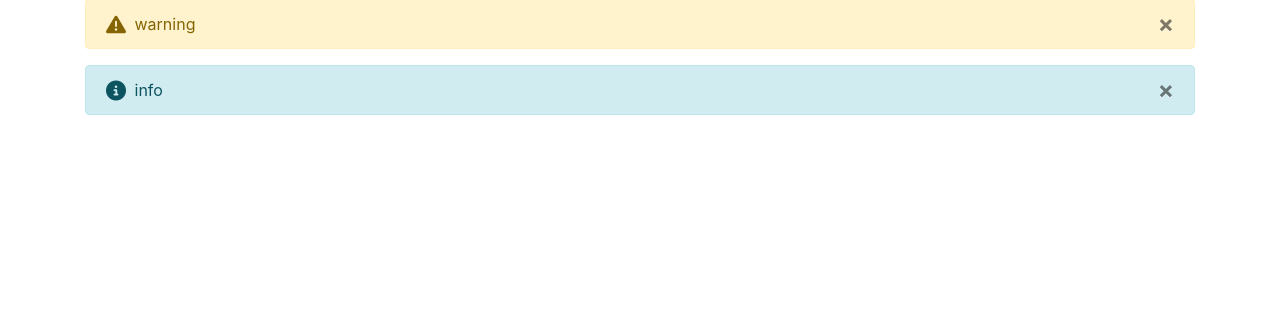
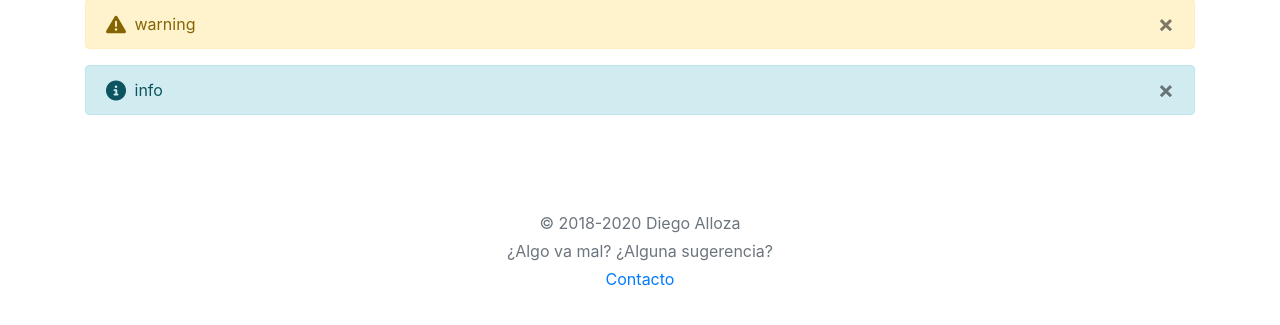
Before and after one commit to sralloza/flask-web, a Flask app: page /notifications in a window 1280 px wide. Shown: the part 273-598 px from the top of the page. Run offline with Flask 2, Linux system fonts and the light colour scheme; parts of the project's set-up code (start-up, migrations or seed data) failed here and were passed over; some libraries are stand-ins or nearby versions.

Commit message:
Add footer

```diff
--- a/app/base/templates/base.html
+++ b/app/base/templates/base.html
@@ -4,10 +4,9 @@
 
 {% block head %}
 {{ super() }}
-<link rel="apple-touch-icon-precomposed" sizes="200x200" href="{{ url_for('static', filename='images/favicon.png') }}"/>
+<link rel="apple-touch-icon-precomposed" sizes="200x200"href="{{ url_for('static', filename='images/favicon.png') }}"/>
 <link rel="icon" href="{{ url_for('static', filename='images/favicon.png') }}"/>
 <link rel="shortcut icon" type="image/png" href="{{ url_for('static', filename='images/favicon.png') }}"/>
-<!-- <link rel="stylesheet" href="https://maxcdn.bootstrapcdn.com/font-awesome/4.7.0/css/font-awesome.min.css"> -->
 {% endblock %}
 
 <{% block content %}
@@ -36,18 +35,16 @@
     </div>
     {% endfor %}
     {% block page_content %}{% endblock %}
-</div>
 
     {% block footer %}
-<!--<footer class="page-footer font-small blue bg-dark">-->
+        <footer class="my-5 pt-5 text-muted text-center text-small">
+            <p class="mb-1">© 2018-2020 Diego Alloza</p>
+            <p class="mb-1">¿Algo va mal? ¿Alguna sugerencia?</p>
 
-  <!-- Copyright -->
-  <!--<div class="footer-copyright text-center py-3">-->
-      <!--<br><br>-->
-  <!--</div>-->
-  <!-- Copyright -->
-
-<!--</footer>-->
+            <ul class="list-inline">
+                <li class="list-inline-item"><a href="/feedback">Contacto</a></li>
+            </ul>
+        </footer>
     {% endblock %}
     {% endblock %}
 
```
Lines whose indentation alone changed are shown as unchanged.
